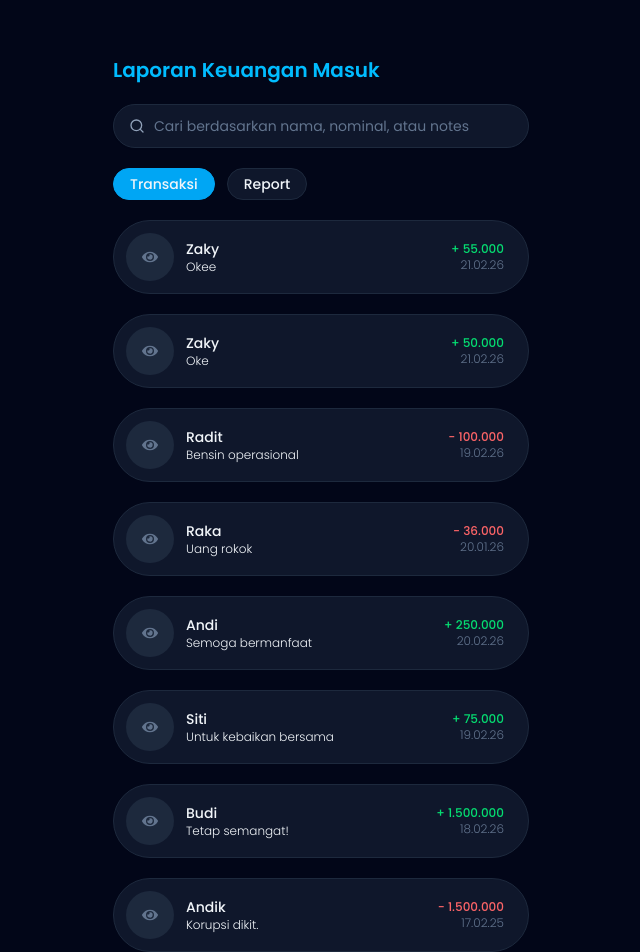
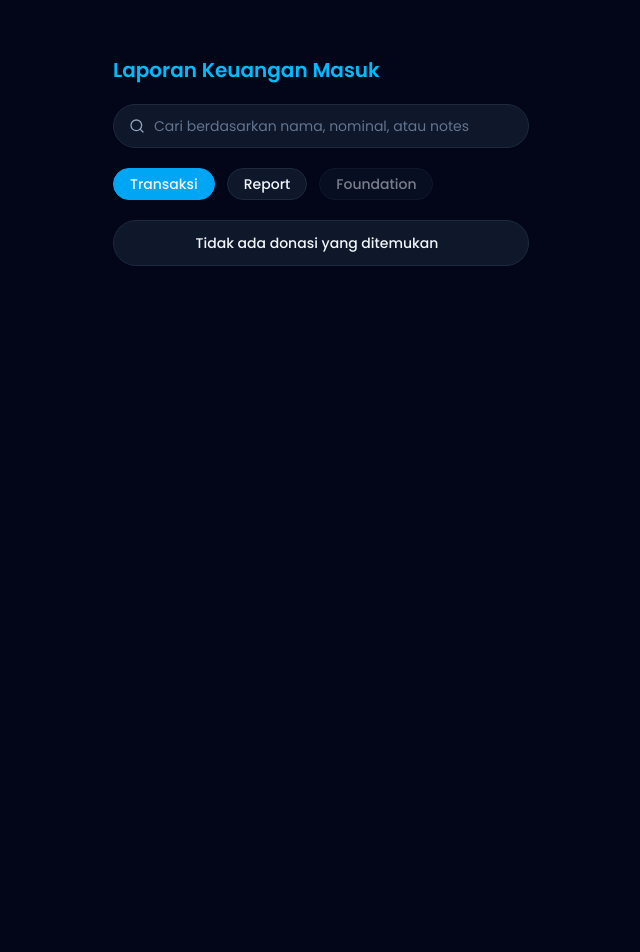
Before and after one commit to IlhamSoejudAlkahfiardy/forsharing-co, a Next.js app: page / in a window 1280 px wide. Shown: the top 952 px of the page, without its empty margins (319-959 px from the left). After the commit the page ends 800 px from the top, so only its background shows below. Built offline with nearby package versions, Linux system fonts and the light colour scheme.

Commit message:
Refactor Home component to use a unified Page type for state management, add a disabled button for future functionality, and update date display in CardFooter.

```diff
--- a/app/page.tsx
+++ b/app/page.tsx
@@ -27,11 +27,12 @@ import { Button } from "@/components/ui/button";
 import { FaEye } from "react-icons/fa";
 import { Donation } from "@/types/donation.type";
 
+type Page = "transaction" | "report" | "foundation";
 
 export default function Home() {
   const [search, setSearch] = useState("");
   const [selectedDonation, setSelectedDonation] = useState<Donation | null>(null)
-  const [page, setPage] = useState<"transaction" | "report">("transaction");
+  const [page, setPage] = useState<Page>("transaction");
   const searchDonationsByNameAmountNotes = donations.filter((item) => {
     return item.name.toLowerCase().includes(search.toLowerCase()) || item.amount.toString().includes(search.toLowerCase()) || item.notes.toLowerCase().includes(search.toLowerCase());
   })
@@ -60,6 +61,8 @@ export default function Home() {
     return calculateTotalDonations() - calculateTotalExpenses()
   }
 
+
+
   return (
     <>
       <PamfletIntro />
@@ -75,6 +78,7 @@ export default function Home() {
           <div className="flex w-full items-center gap-3">
             <Button size="sm" className={`rounded-full border cursor-pointer px-4 ${page === "transaction" ? 'bg-sky-500 hover:bg-sky-500 border-sky-500 text-slate-100' : 'bg-slate-900 hover:bg-slate-900 border-slate-800 text-slate-100'} `} onClick={() => setPage("transaction")}>Transaksi</Button>
             <Button size="sm" className={`rounded-full border cursor-pointer px-4 ${page === "report" ? 'bg-sky-500 hover:bg-sky-500 border-sky-500 text-slate-100' : 'bg-slate-900 hover:bg-slate-900 border-slate-800 text-slate-100'} `} onClick={() => setPage("report")}>Report</Button>
+            <Button disabled size="sm" className={`rounded-full border cursor-pointer px-4 ${page === "foundation" ? 'bg-sky-500 hover:bg-sky-500 border-sky-500 text-slate-100' : 'bg-slate-900 hover:bg-slate-900 border-slate-800 text-slate-100'} `} onClick={() => setPage("foundation")}>Foundation</Button>
           </div>
           {page === "transaction" && (
             <div className="flex flex-col gap-5 w-full">
@@ -134,7 +138,7 @@ export default function Home() {
               </CardHeader>
               <CardFooter className="flex flex-col justify-start items-start gap-5">
                 <p className="text-xs font-light text-slate-100">
-                  Data per tanggal 19-02-26
+                  Data per tanggal 21-02-26
                 </p>
               </CardFooter>
             </Card>
--- a/assets/donations.ts
+++ b/assets/donations.ts
@@ -1,148 +1,13 @@
 import { Donation } from "@/types/donation.type";
 
 export const donations: Donation[] = [
-  {
-    id: "zaky-1",
-    name: "Zaky",
-    amount: 55000,
-    notes: "Okee",
-    date: "21.02.26",
-    image: "/images/capture/zaky-1.png",
-    category: "in",
-  },
-  {
-    id: "zaky-2",
-    name: "Zaky",
-    amount: 50000,
-    notes: "Oke",
-    date: "21.02.26",
-    image: "/images/capture/zaky-1.png",
-    category: "in",
-  },
-  {
-    id: "radit-1",
-    name: "Radit",
-    amount: 100000,
-    notes: "Bensin operasional",
-    date: "19.02.26",
-    image: "/images/capture/zaky-1.png",
-    category: "out",
-  },
-  {
-    id: "raka-1",
-    name: "Raka",
-    amount: 36000,
-    notes: "Uang rokok",
-    date: "20.01.26",
-    image: "/images/capture/zaky-1.png",
-    category: "out",
-  },
-  {
-    id: "andi-1",
-    name: "Andi",
-    amount: 250000,
-    notes: "Semoga bermanfaat",
-    date: "20.02.26",
-    image: "/images/capture/zaky-1.png",
-    category: "in",
-  },
-  {
-    id: "siti-1",
-    name: "Siti",
-    amount: 75000,
-    notes: "Untuk kebaikan bersama",
-    date: "19.02.26",
-    image: "/images/capture/zaky-1.png",
-    category: "in",
-  },
-  {
-    id: "budi-1",
-    name: "Budi",
-    amount: 1500000,
-    notes: "Tetap semangat!",
-    date: "18.02.26",
-    image: "/images/capture/zaky-1.png",
-    category: "in",
-  },
-  {
-    id: "andik-1",
-    name: "Andik",
-    amount: 1500000,
-    notes: "Korupsi dikit.",
-    date: "17.02.25",
-    image: "/images/capture/zaky-1.png",
-    category: "out",
-  },
-  {
-    id: "rina-1",
-    name: "Rina",
-    amount: 300000,
-    notes: "Semoga lancar",
-    date: "17.02.26",
-    image: "/images/capture/zaky-1.png",
-    category: "in",
-  },
-  {
-    id: "doni-1",
-    name: "Doni",
-    amount: 125000,
-    notes: "Sedikit bantuan",
-    date: "16.02.26",
-    image: "/images/capture/zaky-1.png",
-    category: "in",
-  },
-  {
-    id: "maya-1",
-    name: "Maya",
-    amount: 2000000,
-    notes: "Semoga cepat tercapai",
-    date: "15.02.26",
-    image: "/images/capture/zaky-1.png",
-    category: "in",
-  },
-  {
-    id: "slamet-1",
-    name: "Slamet",
-    amount: 500000,
-    notes: "DP tenda pasak dll",
-    date: "14.01.26",
-    image: "/images/capture/zaky-1.png",
-    category: "out",
-  },
-  {
-    id: "fajar-1",
-    name: "Fajar",
-    amount: 90000,
-    notes: "Ikut berkontribusi",
-    date: "14.02.26",
-    image: "/images/capture/zaky-1.png",
-    category: "in",
-  },
-  {
-    id: "lina-1",
-    name: "Lina",
-    amount: 450000,
-    notes: "Semoga sukses selalu",
-    date: "13.02.26",
-    image: "/images/capture/zaky-1.png",
-    category: "in",
-  },
-  {
-    id: "arif-1",
-    name: "Arif",
-    amount: 600000,
-    notes: "Semangat terus!",
-    date: "12.02.26",
-    image: "/images/capture/zaky-1.png",
-    category: "in",
-  },
-  {
-    id: "nina-1",
-    name: "Nina",
-    amount: 110000,
-    notes: "Semoga membantu",
-    date: "11.02.26",
-    image: "/images/capture/zaky-1.png",
-    category: "in",
-  },
+  // {
+  //   id: "zaky-1",
+  //   name: "Zaky",
+  //   amount: 55000,
+  //   notes: "Okee",
+  //   date: "21.02.26",
+  //   image: "/images/capture/zaky-1.png",
+  //   category: "in",
+  // },
 ];
```
